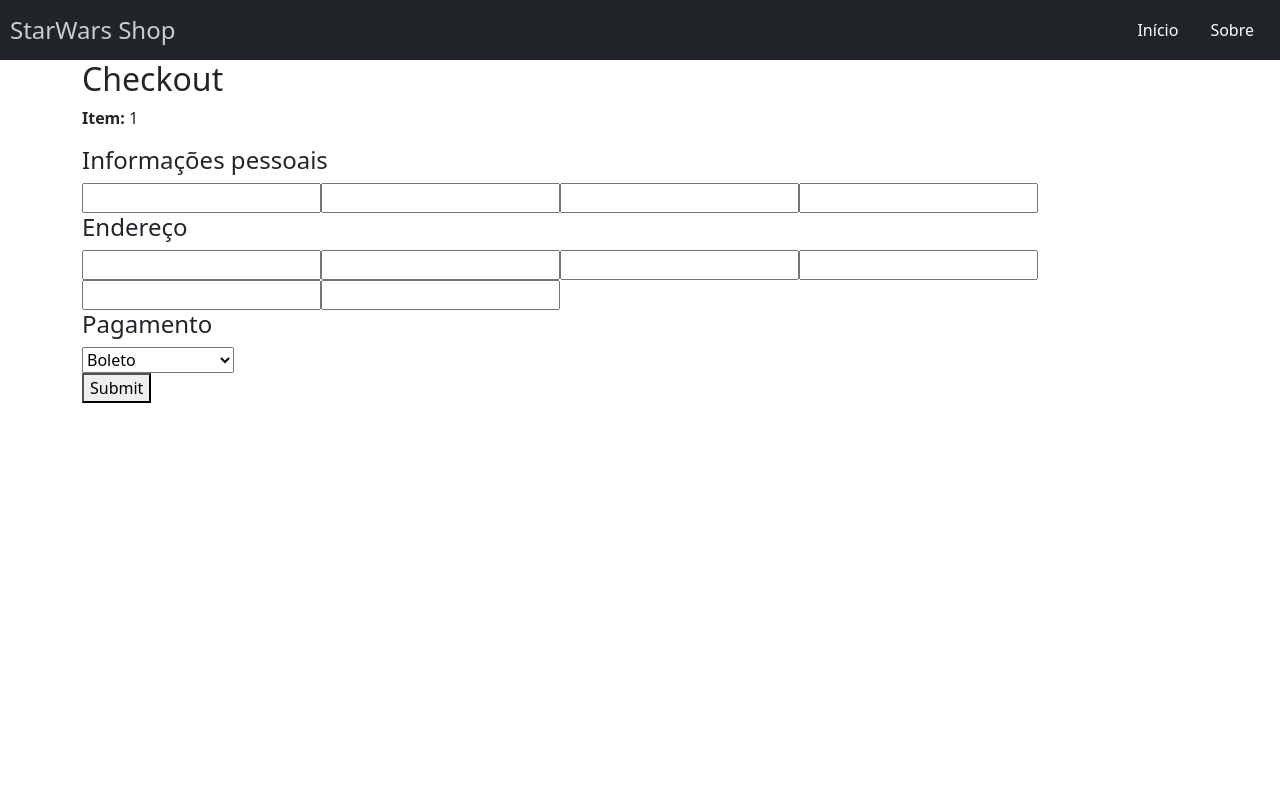
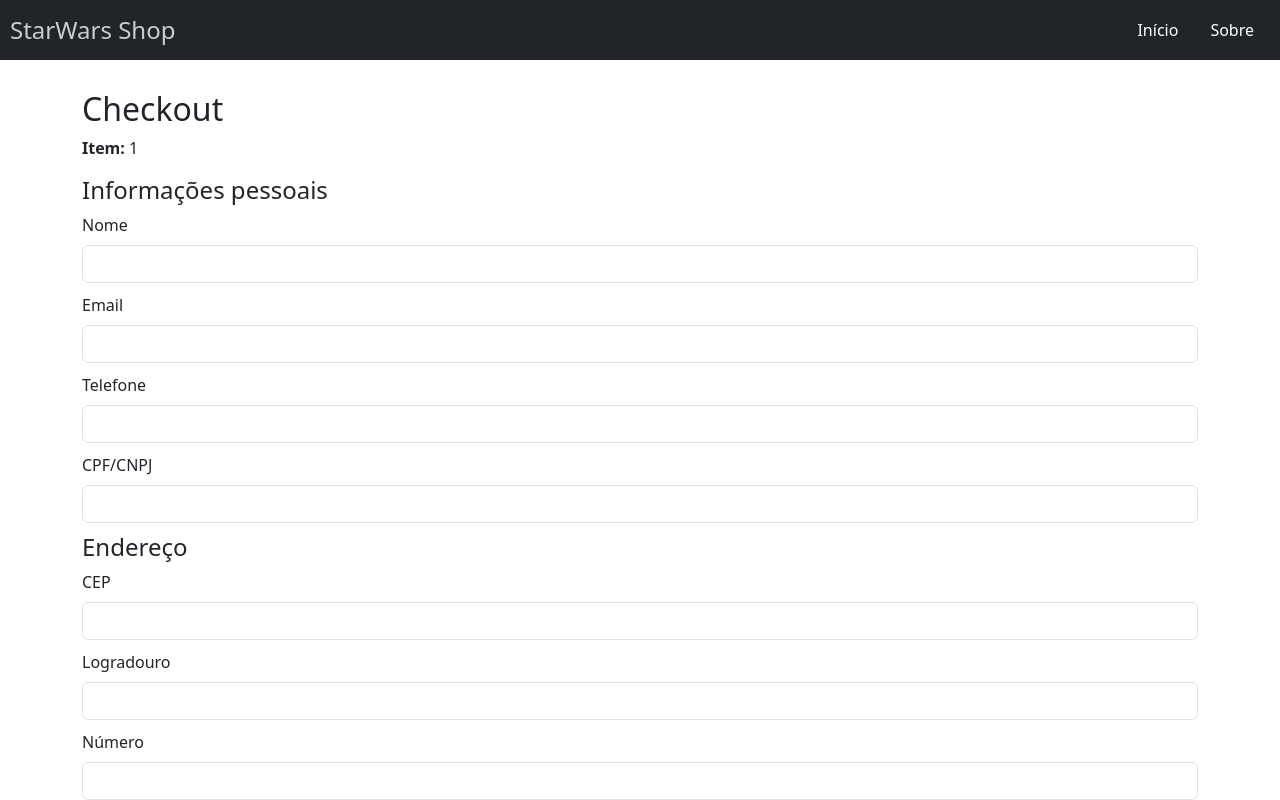
Before and after one commit to lauraghrk/starwars-shop, a React (Vite) app: page /checkout/1 in a window 1280 px wide. Shown: the top 800 px of the page. Built offline with nearby package versions, Linux system fonts and the light colour scheme.

Commit message:
Add styles to checkout form

```diff
--- a/src/Screens/About.tsx
+++ b/src/Screens/About.tsx
@@ -2,9 +2,9 @@
 function About() {
 
     return (
-        <div>
-            <h2>About</h2>
-            <p>This webpage is developed with React Typescript. It simulates a store for buying Star Wars vehicles available at the StarWars API.</p>
+        <div className="container" style={{marginTop: 30}}>
+            <h2>Sobre</h2>
+            <p>Esta página foi desenvolvida em React com Typescript. Ela simula uma loja de veículos do universo Star Wars. Os dados são da Star Wars API.</p>
         </div>
     )
 }
--- a/src/Screens/Checkout.tsx
+++ b/src/Screens/Checkout.tsx
@@ -2,10 +2,9 @@ import { useParams } from "react-router-dom"
 import CheckoutForm from "../components/CheckoutForm"
 
 function Checkout() {
-
     const {name} = useParams()
     return (
-        <div className="container">
+        <div className="container" style={{marginTop: 30}}>
             <h2>Checkout</h2>
             <p><b>Item: </b>{name}</p>
             <CheckoutForm />
--- a/src/components/CheckoutForm.tsx
+++ b/src/components/CheckoutForm.tsx
@@ -1,6 +1,7 @@
 import { Field, Formik, FormikErrors } from 'formik'
+import { useState } from 'react'
 import schema from '../schemas/schema'
-import { useState } from 'react'
+import '../styles/styles.css'
 
 const CheckoutForm = () => {
     function onBlurCep(ev: React.FocusEvent<HTMLInputElement>, setFieldValue: (field: string, value: any, shouldValidate?: boolean | undefined) => Promise<void | FormikErrors<{
@@ -53,40 +54,53 @@ const CheckoutForm = () => {
                 <form onSubmit={props.handleSubmit}>
                     <div>
                         <h4>Informações pessoais</h4>
-                        <Field type='text' name='name' />
-                        <Field type='text' name='email' />
-                        <Field type='text' name='phone' />
-                        <Field type='text' name='cpfcnpj' />
+                        <label className="form-label">Nome</label>
+                        <Field type='text' name='name' className='form-control' />
+                        <label className="form-label">Email</label>
+                        <Field type='text' name='email' className='form-control' />
+                        <label className="form-label">Telefone</label>
+                        <Field type='text' name='phone' className='form-control' />
+                        <label className="form-label">CPF/CNPJ</label>
+                        <Field type='text' name='cpfcnpj' className='form-control' />
                     </div>
                     <div>
                         <h4>Endereço</h4>
-                        <Field name="cep" type="text" onBlur={(ev: React.FocusEvent<HTMLInputElement>) => onBlurCep(ev, props.setFieldValue)} />
-                        <Field name="logradouro" type="text" />
-                        <Field name="number" type="text" />
-                        <Field name="neighborhood" type="text" />
-                        <Field name="city" type="text" />
-                        <Field name="uf" type="text" />
+                        <label className="form-label">CEP</label>
+                        <Field name="cep" type="text" className='form-control' onBlur={(ev: React.FocusEvent<HTMLInputElement>) => onBlurCep(ev, props.setFieldValue)} />
+                        <label className="form-label">Logradouro</label>
+                        <Field name="logradouro" type="text" className='form-control' />
+                        <label className="form-label">Número</label>
+                        <Field name="number" type="text" className='form-control' />
+                        <label className="form-label">Bairro</label>
+                        <Field name="neighborhood" type="text" className='form-control' />
+                        <label className="form-label">Cidade</label>
+                        <Field name="city" type="text" className='form-control' />
+                        <label className="form-label">Estado</label>
+                        <Field name="uf" type="text" className='form-control' />
                     </div>
                     <div>
                         <h4>Pagamento</h4>
-                        <Field name="paymentMethod" as="select" onChange={handleChange} value={paymentMethod}>
+                        <Field name="paymentMethod" className="form-select" as="select" onChange={handleChange} value={paymentMethod}>
                             <option value="boleto">Boleto</option>
                             <option value="creditCard">Cartão de crédito</option>
                         </Field>
                         {paymentMethod == 'creditCard' && (
                             <div>
-                                <Field type='text' name='cardNumber' />
-                                <Field type='text' name='val' />
-                                <Field type='text' name='cardName' />
-                                <Field type='text' name='cvv' />
+                                <label className="form-label">Número do cartão</label>
+                                <Field type='text' name='cardNumber' className='form-control' />
+                                <label className="form-label">Validade (MM/AA)</label>
+                                <Field type='text' name='val' className='form-control' />
+                                <label className="form-label">Nome do titular</label>
+                                <Field type='text' name='cardName' className='form-control' />
+                                <label className="form-label">Código de segurança</label>
+                                <Field type='text' name='cvv' className='form-control' />
                             </div>
                         )}
                     </div>
-                    <button type="submit">Submit</button>
+                    <button type="submit" className='btn btn-secondary'>Confirmar</button>
                 </form>
             )}
         </Formik>
     )
 }
-
 export default CheckoutForm
--- /dev/null
+++ b/src/styles/styles.css
@@ -0,0 +1,3 @@
+.form-control, .form-select {
+    margin-bottom: 10px;
+}
```
Also changed, not shown: 1 other file (tests, documents, lock files or other folders).
